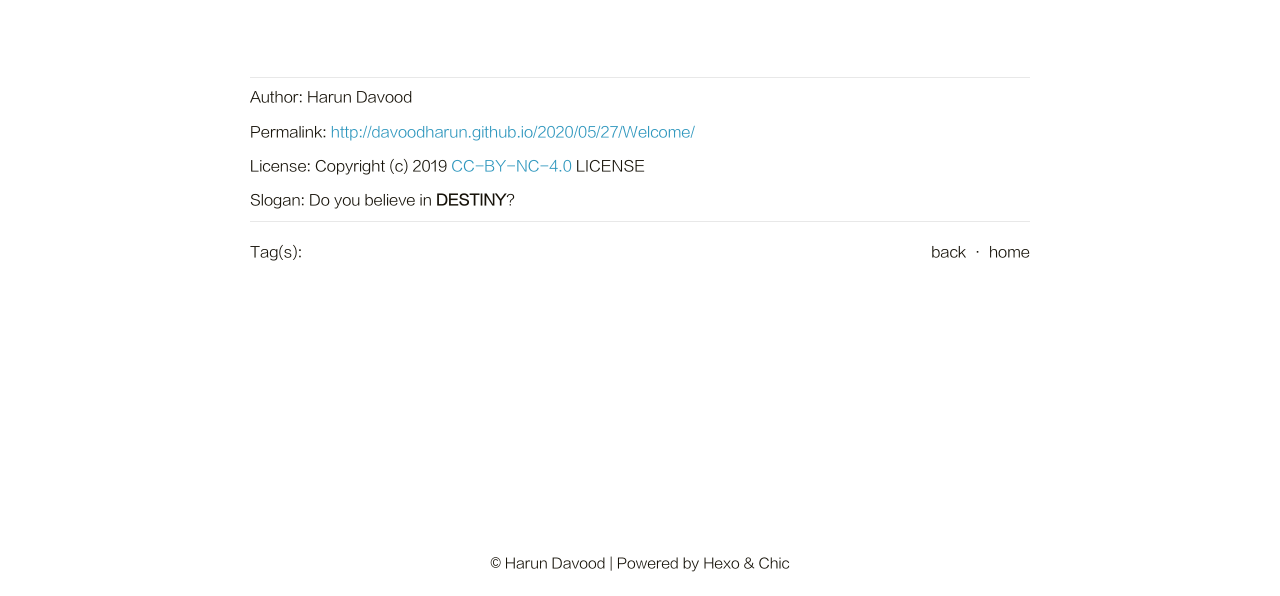
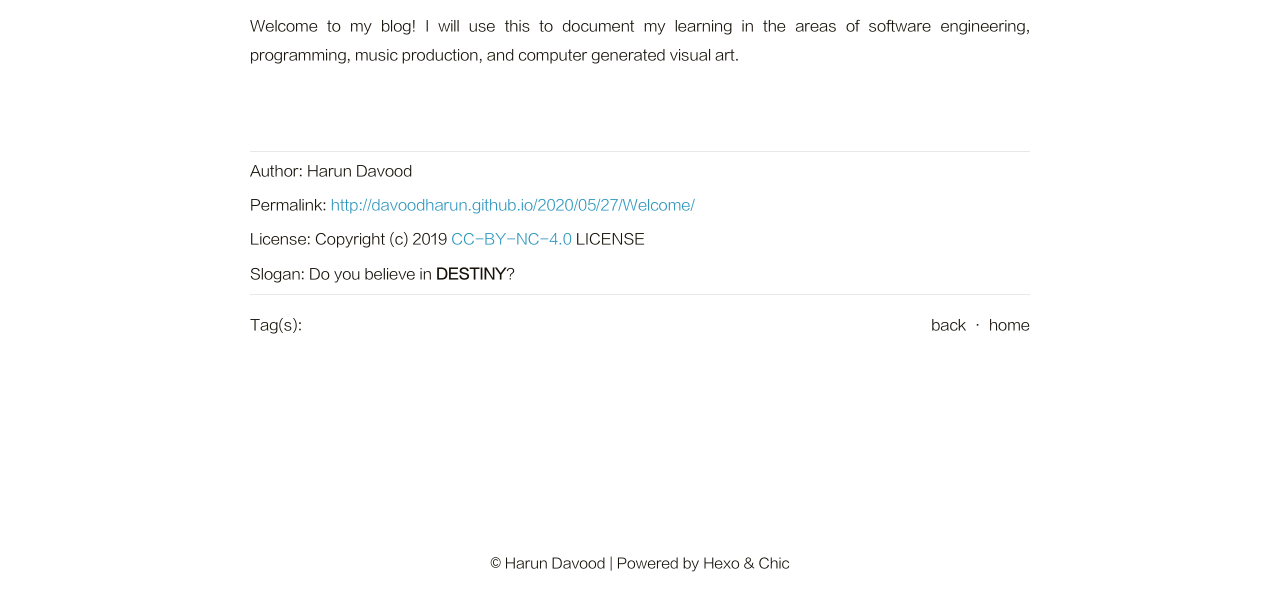
Before and after one commit to davoodharun/davoodharun.github.io, a plain HTML site: page 2020/05/27/Welcome/index.html in a window 1280 px wide. Shown: the part 204-800 px from the top of the page. Drawn offline with Linux system fonts and the light colour scheme.

Commit message:
Site updated: 2020-05-27 14:51:01

```diff
--- a/2020/05/27/Welcome/index.html
+++ b/2020/05/27/Welcome/index.html
@@ -131,6 +131,7 @@
         </header>
 
         <div class="post-content">
+            <p>Welcome to my blog! I will use this to document my learning in the areas of software engineering, programming, music production, and computer generated visual art.</p>
 
         </div>
 
```
